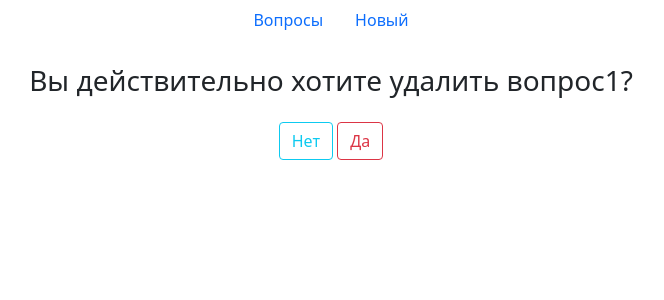
After one commit to A-miin/exam7, a Django app: page /poll/1/delete in a window 1280 px wide. The commit adds this page. Shown: the top 300 px of the page, without its empty margins (309-973 px from the left). Run offline with Django 3.2, Linux system fonts and the light colour scheme; data comes from the database, SQL or seed files in the repository; some libraries are stand-ins or nearby versions.

Commit message:
Add delete poll

```diff
--- /dev/null
+++ b/questionnaire/polls/templates/poll/delete.html
@@ -0,0 +1,12 @@
+{% extends 'base.html' %}
+{% block title %}Удаление{% endblock title %}
+{% block content%}
+    <div class="container text-center">
+        <h3 class="mt-4 mb-4">Вы действительно хотите удалить вопрос{{ poll.id }}?</h3>
+        <form action="{% url 'poll-delete' poll.id%}" method="post">
+            {% csrf_token %}
+            <a href="{% url 'poll-view' poll.id %}" class="btn btn-outline-info">Нет</a>
+            <input type="submit" name="action" value="Да" class="btn btn-outline-danger"/>
+        </form>
+    </div>
+{% endblock content %}
--- a/questionnaire/polls/templates/poll/view.html
+++ b/questionnaire/polls/templates/poll/view.html
@@ -5,8 +5,7 @@
         <a href="{% url 'poll-update' poll.id %}" class="nav-link text-success">Редактировать </a>
     </li>
     <li class="nav-item">
-        <a href="" class="nav-link text-danger">Удалить</a>
-{#        <a href="{% url 'project-delete' project.id %}" class="card-link text-danger">Удалить</a>#}
+        <a href="{% url 'poll-delete' poll.id%}" class="nav-link text-danger">Удалить</a>
     </li>
 {% endblock nav %}
 {% block content %}
--- a/questionnaire/polls/urls.py
+++ b/questionnaire/polls/urls.py
@@ -5,12 +5,15 @@ from .views import (
     ViewPollView,
     CreatePollView,
     UpdatePollView,
+    DeletePollView,
+
 )
 
 urlpatterns=[
     path('',IndexPollView.as_view() , name = 'poll-list'),
     path('poll/<int:pk>', ViewPollView.as_view(), name = "poll-view"),
     path('poll/new', CreatePollView.as_view(), name = "poll-create"),
-    path('poll/<int:pk>/edit', UpdatePollView.as_view(), name='poll-update')
+    path('poll/<int:pk>/edit', UpdatePollView.as_view(), name='poll-update'),
+    path('poll/<int:pk>/delete', DeletePollView.as_view(), name='poll-delete')
 
 ]
--- a/questionnaire/polls/views.py
+++ b/questionnaire/polls/views.py
@@ -46,3 +46,9 @@ class UpdatePollView(UpdateView):
 
     def get_success_url(self):
         return reverse('poll-view', kwargs={'pk':self.kwargs.get('pk')})
+
+class DeletePollView(DeleteView):
+    model = Poll
+    template_name = 'poll/delete.html'
+    context_object_name = 'poll'
+    success_url = reverse_lazy('poll-list')
```
